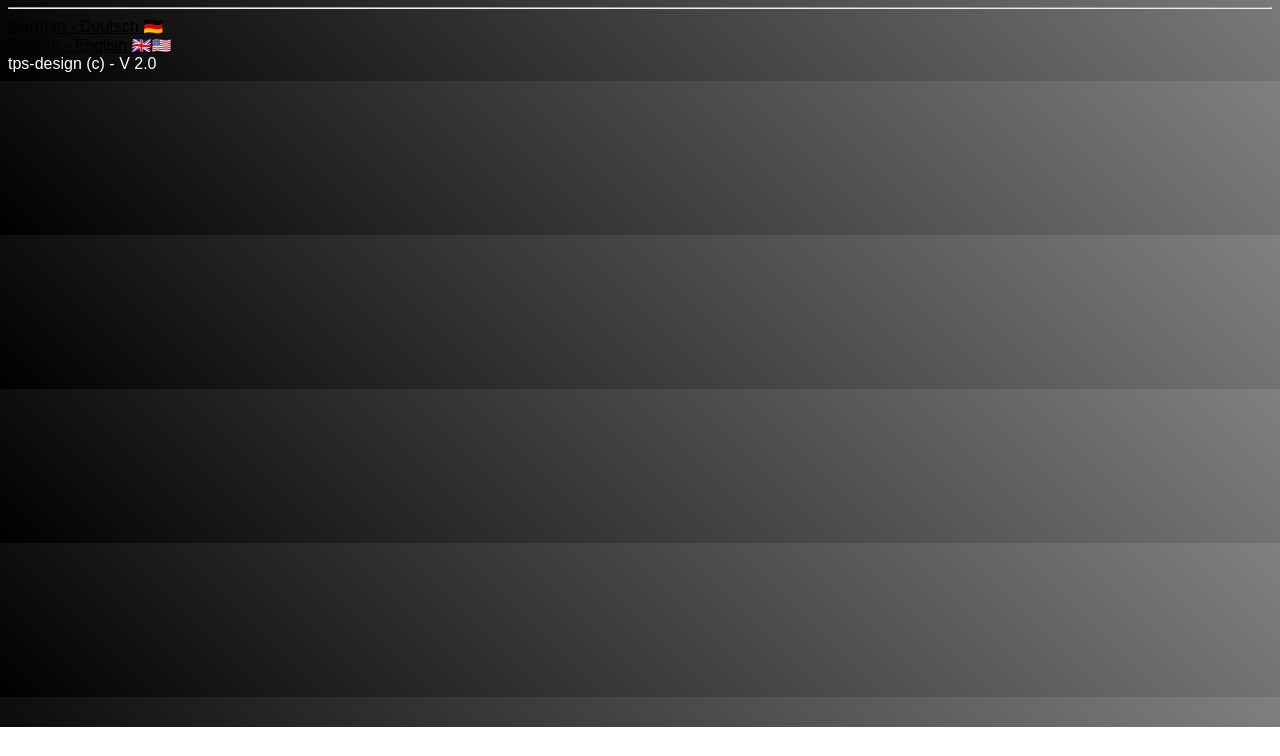
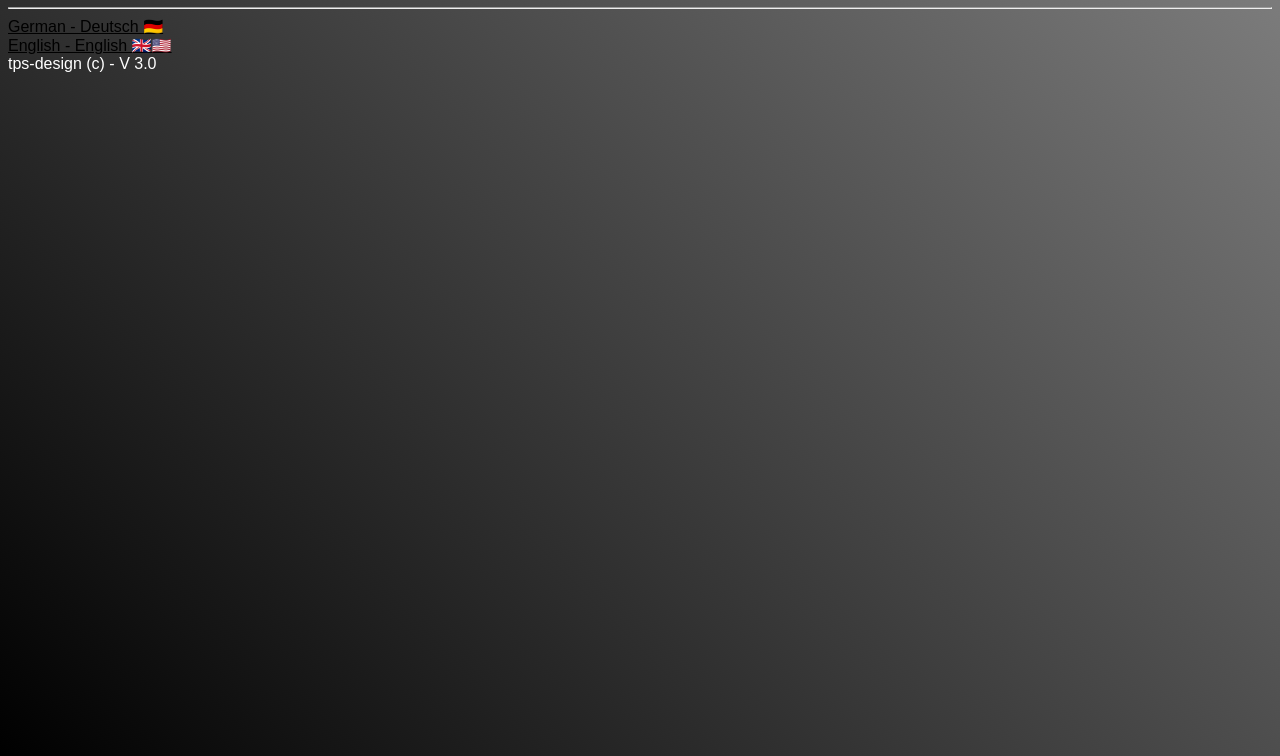
Before and after one commit to TaMinoDev/typer-game, a plain HTML site: page index.html in a window 1280 px wide. Shown: the part 73-829 px from the top of the page. Before the commit the page ends 800 px from the top, so only its background shows below. Drawn offline with Linux system fonts and the light colour scheme.

Commit message:
Update footer version from 2.0 to 3.0

```diff
--- a/index.html
+++ b/index.html
@@ -9,6 +9,7 @@
             font-family: arial;
             background: linear-gradient(45deg,black,grey);
             color: white;
+            height: 100vh;
         }
 
         a:hover {
@@ -31,6 +32,6 @@
     <a href="./typer_de.html">German - Deutsch 🇩🇪</a>
     <br>
     <a href="./typer_en.html">English - English 🇬🇧🇺🇸</a>
-    <footer>tps-design (c) - V 2.0</footer>
+    <footer>tps-design (c) - V 3.0</footer>
 </body>
 </html>
```
